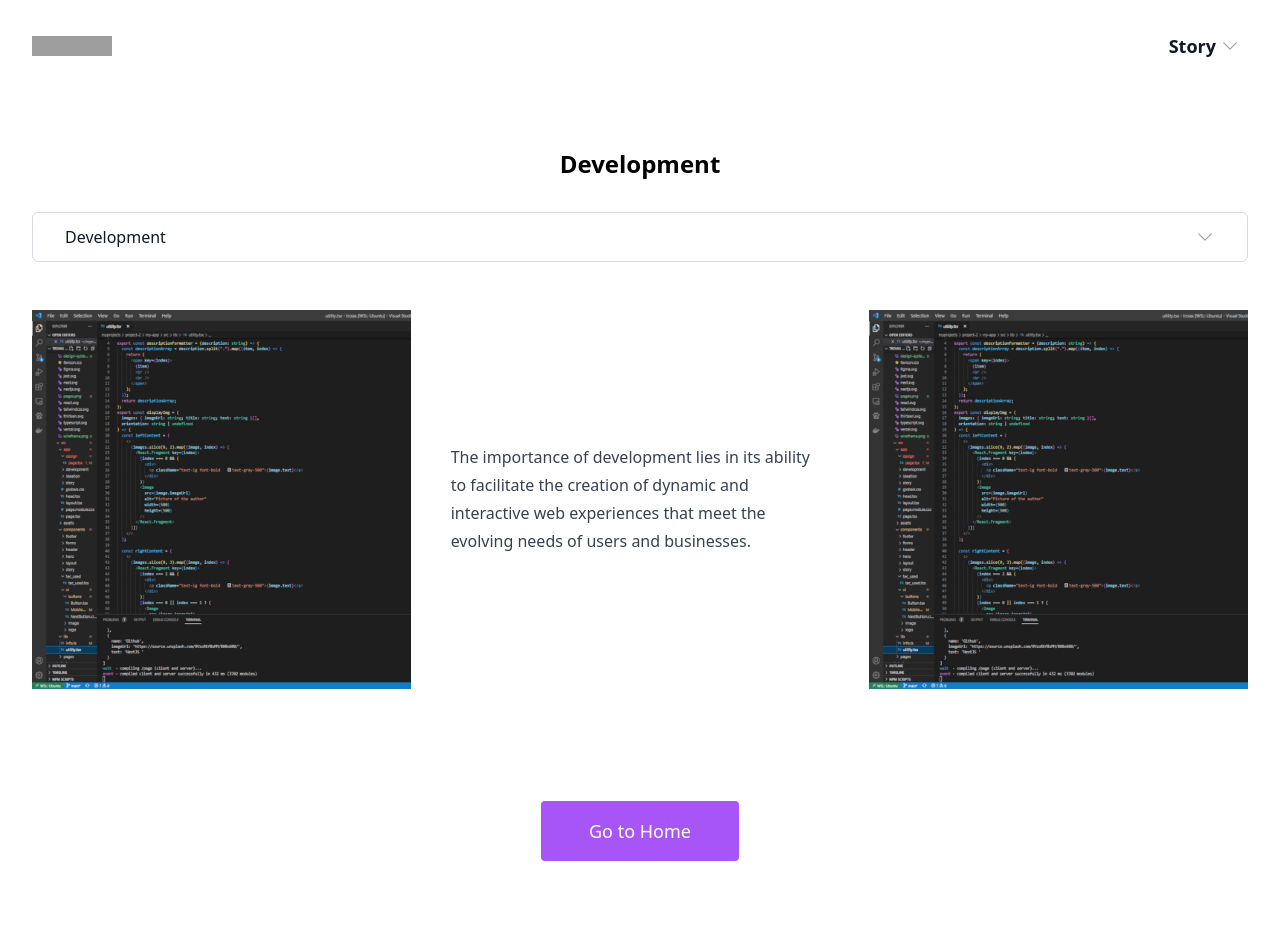
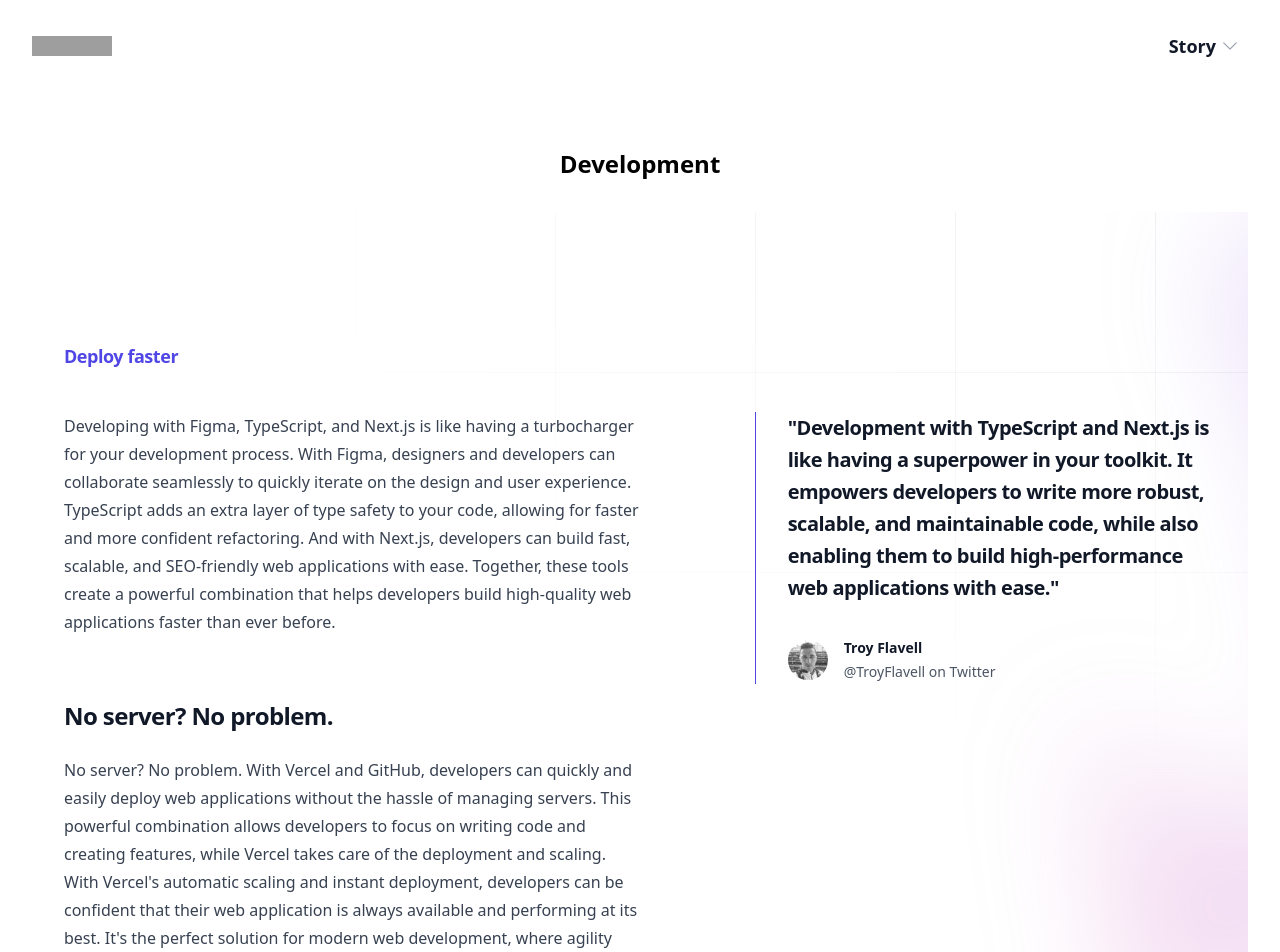
Before and after one commit to troias/React-Optimization1, a Next.js app: page /development in a window 1280 px wide. Shown: the top 952 px of the page. Built offline with nearby package versions, Linux system fonts and the light colour scheme; grey boxes are pictures that could not be loaded.

Commit message:
fixed desktop display

```diff
--- a/src/app/development/page.tsx
+++ b/src/app/development/page.tsx
@@ -3,6 +3,7 @@ import { MobileDropDown } from "@/components/ui/buttons/MobileDropDown";
 import NextButton from "@/components/ui/buttons/NextButton.client";
 import { development_story } from "@/lib/info";
 import ImageDisplay from "@/components/ui/image/ImageDisplay.client";
+import TextDisplay from "@/components/ui/text-dispaly/text_display1";
 
 type Props = {};
 
@@ -16,8 +17,13 @@ export default function Development({}: Props) {
       <h1 className="text-lg md:text-2xl font-bold text-center py-8">
         Development
       </h1>
+
+      <div className="pb-8 hidden sm:flex">
+        <TextDisplay />
+      </div>
+
       {/* Wrap MobileDropDown component with a section element and add aria-label */}
-      <section aria-label={title}>
+      <section aria-label={title} className="pb-8 sm:hidden">
         <MobileDropDown
           name={title}
           description={description}
--- a/src/components/ui/image/ImageDisplay.client.tsx
+++ b/src/components/ui/image/ImageDisplay.client.tsx
@@ -38,7 +38,7 @@ export default function ImageDisplay({
   //display 2 images wtih 1 text box in 3 col grid on desktop and chose orientation based on props
 
   return (
-    <div className="grid grid-cols-1 md:grid-cols-2 lg:grid-cols-3 gap-4 gap md:gap-10">
+    <div className="grid grid-cols-1 md:grid-cols-2 lg:grid-cols-3 gap-4 gap md:gap-10 lg:px-8">
       {isMobile && (
         <div className="col-span-1 aspect-auto">
           <Image
--- a/src/components/ui/text-dispaly/text_display.tsx
+++ b/src/components/ui/text-dispaly/text_display.tsx
@@ -1,3 +1,4 @@
+import Image from "next/image";
 import { development_story } from "@/lib/info";
 import { SiApachesolr } from "react-icons/si";
 
@@ -9,10 +10,11 @@ export default function TextDisplay() {
         <div className="mx-auto grid max-w-2xl grid-cols-1 items-start gap-x-8 gap-y-16 sm:gap-y-24 lg:mx-0 lg:max-w-none lg:grid-cols-2">
           <div className="lg:pr-4">
             <div className="relative overflow-hidden rounded-3xl bg-gray-900 px-6 pb-9 pt-64 shadow-2xl sm:px-12 lg:max-w-lg lg:px-8 lg:pb-8 xl:px-10 xl:pb-10">
-              <img
+              <Image
                 className="absolute inset-0 h-full w-full object-cover brightness-125 saturate-0"
                 src="https://images.unsplash.com/photo-1630569267625-157f8f9d1a7e?ixlib=rb-4.0.3&ixid=MnwxMjA3fDB8MHxwaG90by1wYWdlfHx8fGVufDB8fHx8&auto=format&fit=crop&w=2669&q=80"
                 alt=""
+                layout="fill"
               />
               <div className="absolute inset-0 bg-gray-900 mix-blend-multiply" />
               <div
--- a/src/components/ui/text-dispaly/text_display1.tsx
+++ b/src/components/ui/text-dispaly/text_display1.tsx
@@ -4,7 +4,9 @@ import {
   ServerIcon,
 } from "@heroicons/react/20/solid";
 
-export default function TextDisplay() {
+import Image from "next/image";
+
+export default function TextDisplay({ title, description }) {
   return (
     <div className="relative isolate overflow-hidden bg-white py-24 sm:py-32">
       <div
@@ -25,14 +27,9 @@ export default function TextDisplay() {
             Deploy faster
           </p>
           <h1 className="mt-2 text-3xl font-bold tracking-tight text-gray-900 sm:text-4xl">
-            A better workflow
+            {title}
           </h1>
-          <p className="mt-6 text-xl leading-8 text-gray-700">
-            Aliquet nec orci mattis amet quisque ullamcorper neque, nibh sem. At
-            arcu, sit dui mi, nibh dui, diam eget aliquam. Quisque id at vitae
-            feugiat egestas ac. Diam nulla orci at in viverra scelerisque eget.
-            Eleifend egestas fringilla sapien.
-          </p>
+          <p className="mt-6 text-xl leading-8 text-gray-700">{description}</p>
         </div>
         <div className="mx-auto mt-16 grid max-w-2xl grid-cols-1 gap-x-8 gap-y-16 lg:mx-0 lg:mt-10 lg:max-w-none lg:grid-cols-12">
           <div className="relative lg:order-last lg:col-span-5">
@@ -60,95 +57,56 @@ export default function TextDisplay() {
             <figure className="border-l border-indigo-600 pl-8">
               <blockquote className="text-xl font-semibold leading-8 tracking-tight text-gray-900">
                 <p>
-                  “Vel ultricies morbi odio facilisi ultrices accumsan donec
-                  lacus purus. Lectus nibh ullamcorper ac dictum justo in
-                  euismod. Risus aenean ut elit massa. In amet aliquet eget
-                  cras. Sem volutpat enim tristique.”
+                  "Development with TypeScript and Next.js is like having a
+                  superpower in your toolkit. It empowers developers to write
+                  more robust, scalable, and maintainable code, while also
+                  enabling them to build high-performance web applications with
+                  ease."
                 </p>
               </blockquote>
               <figcaption className="mt-8 flex gap-x-4">
-                <img
-                  src="https://images.unsplash.com/photo-1502685104226-ee32379fefbe?ixlib=rb-1.2.1&ixid=eyJhcHBfaWQiOjEyMDd9&auto=format&fit=facearea&facepad=2&w=256&h=256&q=80"
+                <Image
+                  src="/troyflavell.jpg"
                   alt=""
-                  className="mt-1 h-10 w-10 flex-none rounded-full bg-gray-50"
+                  className="mt-1 h-10 w-10 flex-none rounded-full bg-gray-50 grayscale hover:grayscale-0 transition ease-in-out duration-150"
+                  width={40}
+                  height={40}
                 />
                 <div className="text-sm leading-6">
                   <div className="font-semibold text-gray-900">
-                    Brenna Goyette
+                    Troy Flavell
                   </div>
-                  <div className="text-gray-600">@brenna</div>
+                  <div className="text-gray-600">@TroyFlavell on Twitter</div>
                 </div>
               </figcaption>
             </figure>
           </div>
           <div className="max-w-xl text-base leading-7 text-gray-700 lg:col-span-7">
             <p>
-              Faucibus commodo massa rhoncus, volutpat. Dignissim sed eget risus
-              enim. Mattis mauris semper sed amet vitae sed turpis id. Id dolor
-              praesent donec est. Odio penatibus risus viverra tellus varius sit
-              neque erat velit. Faucibus commodo massa rhoncus, volutpat.
-              Dignissim sed eget risus enim. Mattis mauris semper sed amet vitae
-              sed turpis id.
+              Developing with Figma, TypeScript, and Next.js is like having a
+              turbocharger for your development process. With Figma, designers
+              and developers can collaborate seamlessly to quickly iterate on
+              the design and user experience. TypeScript adds an extra layer of
+              type safety to your code, allowing for faster and more confident
+              refactoring. And with Next.js, developers can build fast,
+              scalable, and SEO-friendly web applications with ease. Together,
+              these tools create a powerful combination that helps developers
+              build high-quality web applications faster than ever before.
             </p>
-            <ul role="list" className="mt-8 max-w-xl space-y-8 text-gray-600">
-              <li className="flex gap-x-3">
-                <CloudArrowUpIcon
-                  className="mt-1 h-5 w-5 flex-none text-indigo-600"
-                  aria-hidden="true"
-                />
-                <span>
-                  <strong className="font-semibold text-gray-900">
-                    Push to deploy.
-                  </strong>{" "}
-                  Lorem ipsum, dolor sit amet consectetur adipisicing elit.
-                  Maiores impedit perferendis suscipit eaque, iste dolor
-                  cupiditate blanditiis ratione.
-                </span>
-              </li>
-              <li className="flex gap-x-3">
-                <LockClosedIcon
-                  className="mt-1 h-5 w-5 flex-none text-indigo-600"
-                  aria-hidden="true"
-                />
-                <span>
-                  <strong className="font-semibold text-gray-900">
-                    SSL certificates.
-                  </strong>{" "}
-                  Anim aute id magna aliqua ad ad non deserunt sunt. Qui irure
-                  qui lorem cupidatat commodo.
-                </span>
-              </li>
-              <li className="flex gap-x-3">
-                <ServerIcon
-                  className="mt-1 h-5 w-5 flex-none text-indigo-600"
-                  aria-hidden="true"
-                />
-                <span>
-                  <strong className="font-semibold text-gray-900">
-                    Database backups.
-                  </strong>{" "}
-                  Ac tincidunt sapien vehicula erat auctor pellentesque rhoncus.
-                  Et magna sit morbi lobortis.
-                </span>
-              </li>
-            </ul>
-            <p className="mt-8">
-              Et vitae blandit facilisi magna lacus commodo. Vitae sapien duis
-              odio id et. Id blandit molestie auctor fermentum dignissim. Lacus
-              diam tincidunt ac cursus in vel. Mauris varius vulputate et
-              ultrices hac adipiscing egestas. Iaculis convallis ac tempor et
-              ut. Ac lorem vel integer orci.
-            </p>
+
             <h2 className="mt-16 text-2xl font-bold tracking-tight text-gray-900">
               No server? No problem.
             </h2>
             <p className="mt-6">
-              Id orci tellus laoreet id ac. Dolor, aenean leo, ac etiam
-              consequat in. Convallis arcu ipsum urna nibh. Pharetra, euismod
-              vitae interdum mauris enim, consequat vulputate nibh. Maecenas
-              pellentesque id sed tellus mauris, ultrices mauris. Tincidunt enim
-              cursus ridiculus mi. Pellentesque nam sed nullam sed diam turpis
-              ipsum eu a sed convallis diam.
+              No server? No problem. With Vercel and GitHub, developers can
+              quickly and easily deploy web applications without the hassle of
+              managing servers. This powerful combination allows developers to
+              focus on writing code and creating features, while Vercel takes
+              care of the deployment and scaling. With Vercel's automatic
+              scaling and instant deployment, developers can be confident that
+              their web application is always available and performing at its
+              best. It's the perfect solution for modern web development, where
+              agility and speed are essential to success.
             </p>
           </div>
         </div>
--- a/src/lib/info.ts
+++ b/src/lib/info.ts
@@ -68,7 +68,7 @@ export const development_story = [
     name: "step 3",
     title: "Development",
     description:
-      "To build this application I chose to use nextJS. I'm using the new appDir feature to structure the pages, and I'm using Jest to take advantage of test driven development. Checkout the github repo to see how I coded the application",
+      "To build this application, I leveraged the power of TypeScript, Figma, and Next.js. TypeScript provided typechecking and added an extra layer of safety to the codebase, while Figma was used for prototyping the user interface. Next.js allowed for seamless server-side rendering and speedy development, thanks to its intuitive appDir feature. Additionally, I employed Jest to take advantage of test-driven development and ensure high-quality code. You can check out the GitHub repository to dive deeper into the codebase and see how I implemented these technologies",
     images: [
       {
         title: "NextJS",
```
Also changed, not shown: public/troyflavell.jpg (added).
